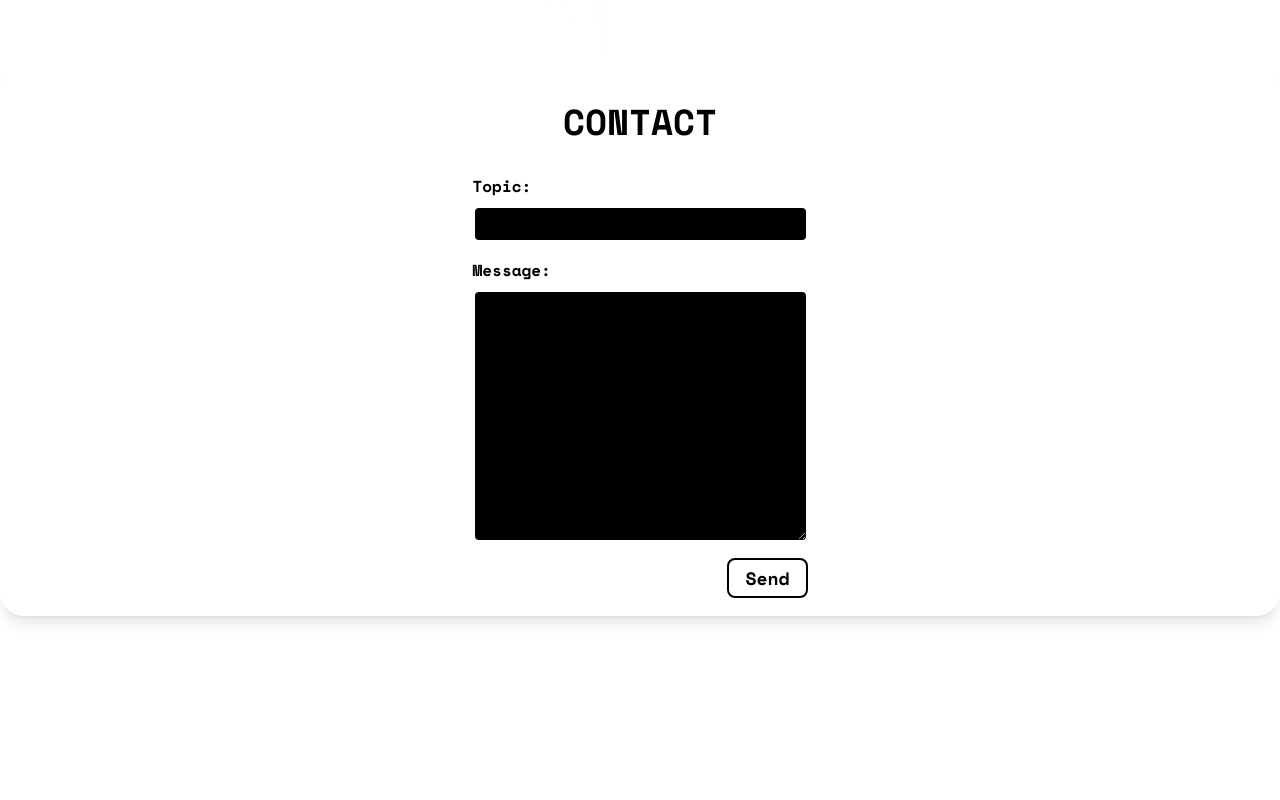
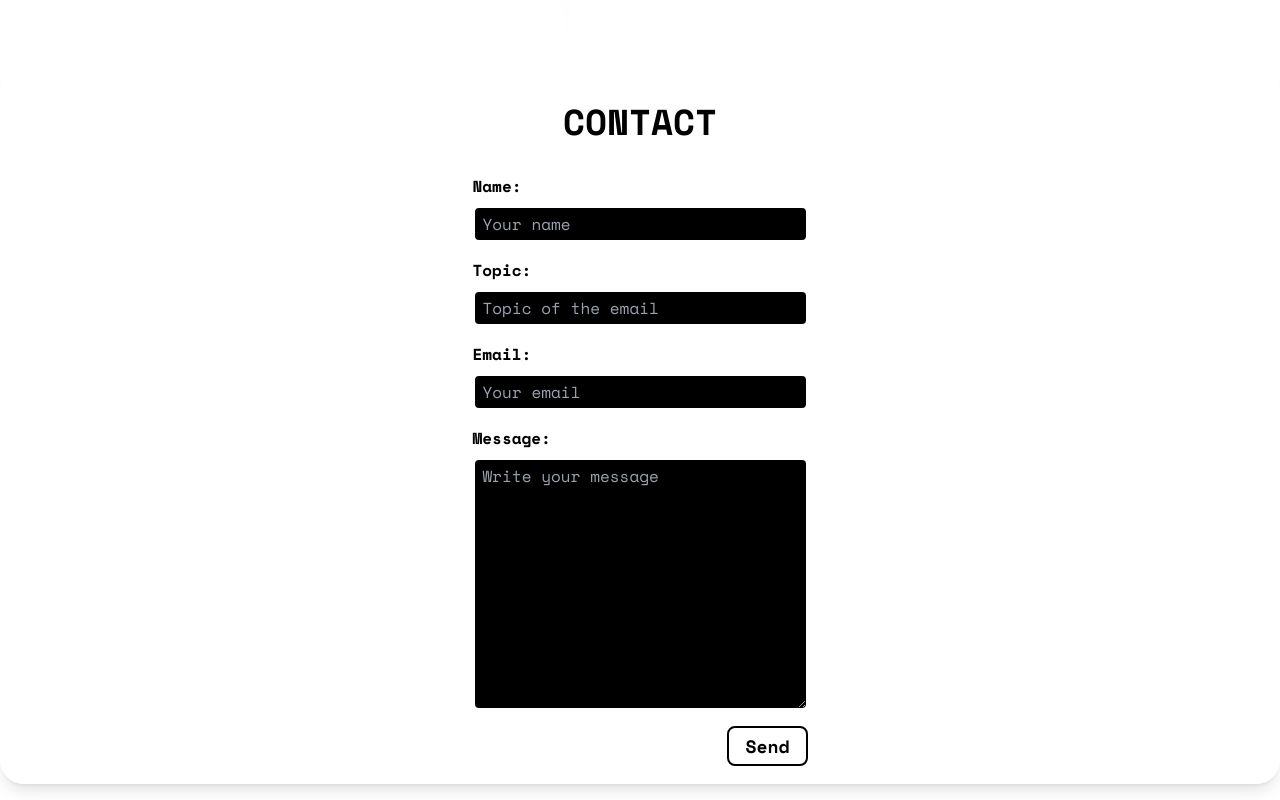
Before and after one commit to MartinWebDev95/MyPortfolio, a React (Vite) app: page / in a window 1280 px wide. Shown: the part 1767-2567 px from the top of the page. Before the commit the page ends 2399 px from the top, so only its background shows below. Built offline with nearby package versions, Linux system fonts and the light colour scheme; no server answers.

Commit message:
Add the library EmailJS to send emails

```diff
--- a/package.json
+++ b/package.json
@@ -10,6 +10,7 @@
     "preview": "vite preview"
   },
   "dependencies": {
+    "@emailjs/browser": "^3.11.0",
     "atropos": "^2.0.2",
     "react": "^18.2.0",
     "react-dom": "^18.2.0",
--- a/src/components/SectionContact.jsx
+++ b/src/components/SectionContact.jsx
@@ -1,8 +1,27 @@
+import emailjs from '@emailjs/browser';
+import { useRef } from 'react';
 import ItemContent from './ItemContent';
 import useNearElement from '../hooks/useNearElement';
 
 function SectionContact() {
+  const form = useRef();
   const { visorRef, isVisible } = useNearElement();
+
+  const handleSubmit = (e) => {
+    e.preventDefault();
+
+    emailjs.sendForm(
+      import.meta.env.VITE_SERVICE_ID,
+      import.meta.env.VITE_TEMPLATE_ID,
+      form.current,
+      import.meta.env.VITE_PUBLIC_KEY,
+    )
+      .then((result) => {
+        console.log(result.text);
+      }, (error) => {
+        console.log(error.text);
+      });
+  };
 
   return (
     <section
@@ -16,7 +35,19 @@ function SectionContact() {
           Contact
         </h2>
 
-        <form action="" method="post" className="flex flex-col gap-4">
+        <form ref={form} className="flex flex-col gap-4" onSubmit={handleSubmit}>
+          <label className="flex flex-col gap-2" htmlFor="email">
+            <span className="text-black dark:text-white font-bold">Name:</span>
+
+            <input
+              type="text"
+              name="username"
+              id="username"
+              className="rounded-md border-2 border-white dark:border-black bg-black dark:bg-white text-white dark:text-black p-1 px-2 placeholder:dark:text-black/70"
+              placeholder="Your name"
+            />
+          </label>
+
           <label className="flex flex-col gap-2" htmlFor="topic">
             <span className="text-black dark:text-white font-bold">Topic:</span>
 
@@ -24,7 +55,20 @@ function SectionContact() {
               type="text"
               name="topic"
               id="topic"
-              className="rounded-md border-2 border-white dark:border-black bg-black dark:bg-white text-white dark:text-black p-1 px-2"
+              className="rounded-md border-2 border-white dark:border-black bg-black dark:bg-white text-white dark:text-black p-1 px-2 placeholder:dark:text-black/70"
+              placeholder="Topic of the email"
+            />
+          </label>
+
+          <label className="flex flex-col gap-2" htmlFor="email">
+            <span className="text-black dark:text-white font-bold">Email:</span>
+
+            <input
+              type="email"
+              name="email"
+              id="email"
+              className="rounded-md border-2 border-white dark:border-black bg-black dark:bg-white text-white dark:text-black p-1 px-2 placeholder:dark:text-black/70"
+              placeholder="Your email"
             />
           </label>
 
@@ -36,7 +80,8 @@ function SectionContact() {
               id="message"
               cols="30"
               rows="10"
-              className="rounded-md border-2 border-white dark:border-black bg-black dark:bg-white text-white dark:text-black p-1 px-2"
+              className="rounded-md border-2 border-white dark:border-black bg-black dark:bg-white text-white dark:text-black p-1 px-2 placeholder:dark:text-black/70"
+              placeholder="Write your message"
             />
           </label>
 
```
Also changed, not shown: 1 other file (tests, documents, lock files or other folders).
